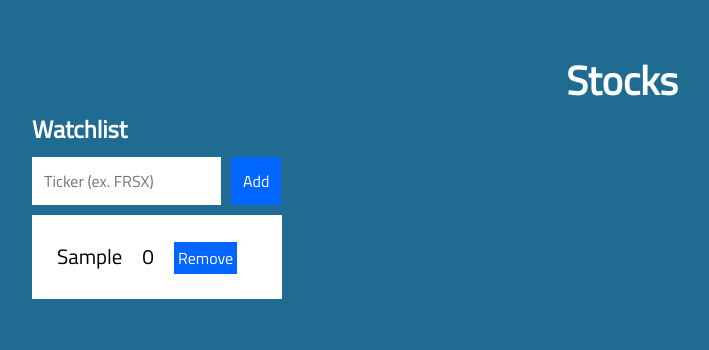
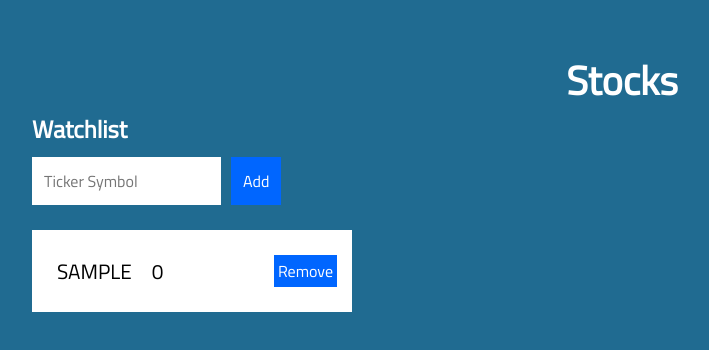
Before and after one commit to jonathan-villanueva/stock-dashboard, a React (Create React App) app: page / in a window 1280 px wide. Both pictures are taken after typing "Sample" into the empty fields and a click on the button "Add". Shown: the top 350 px of the page, without its empty margins (18-727 px from the left). Built offline with nearby package versions, Linux system fonts and the light colour scheme; no server answers.

Commit message:
Fixed styling issues

```diff
--- a/src/components/Adder.js
+++ b/src/components/Adder.js
@@ -16,7 +16,7 @@ class Adder extends React.Component {
     addItem(e) {
         if(this._inputElement.value !== "") {
             var newItem = {
-                ticker: this._inputElement.value,
+                ticker: this._inputElement.value.toUpperCase(),
                 key: Date.now(),
                 color: "white"
             }
@@ -46,7 +46,7 @@ class Adder extends React.Component {
                 <form onSubmit={this.addItem}>
                     <div className="AdderMain">
                         <h2>Watchlist</h2>
-                        <input type="text" ref={(a) => this._inputElement = a} placeholder="Ticker (ex. FRSX)"/>
+                        <input type="text" ref={(a) => this._inputElement = a} placeholder="Ticker Symbol"/>
                         <button id="AddButton" type="submit">Add</button>
                     </div>
 
--- a/src/components/Stock.css
+++ b/src/components/Stock.css
@@ -1,14 +1,16 @@
 .StockMain {
     padding: 0px;
     margin: 0px;
+    margin-top: 15px;
     background-color: white;
+    width: 20em;
 }
 
 .inner {
-    display: inline-block
+    display: inline-block;
 }
 
-button {
+.StockMain button {
     padding: 2px;
     font-size: 16px;
     margin: 10px;
@@ -16,9 +18,10 @@ button {
     background-color: #0066FF;
     color: #FFF;
     border: 2px solid #0066FF;
+    float: right;
   }
 
-button:hover {
+.StockMain button:hover {
     background-color: #003399;
     border: 2px solid #003399;
     cursor: pointer;
```
